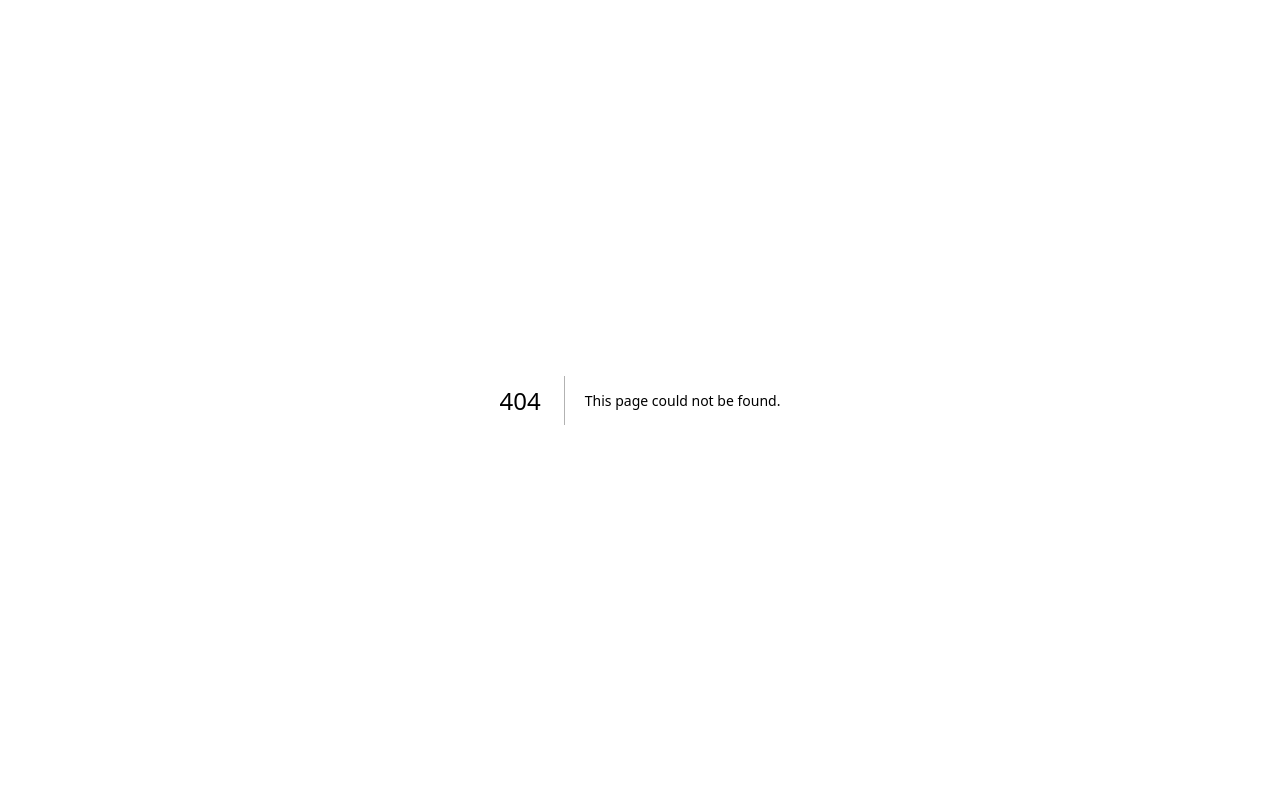
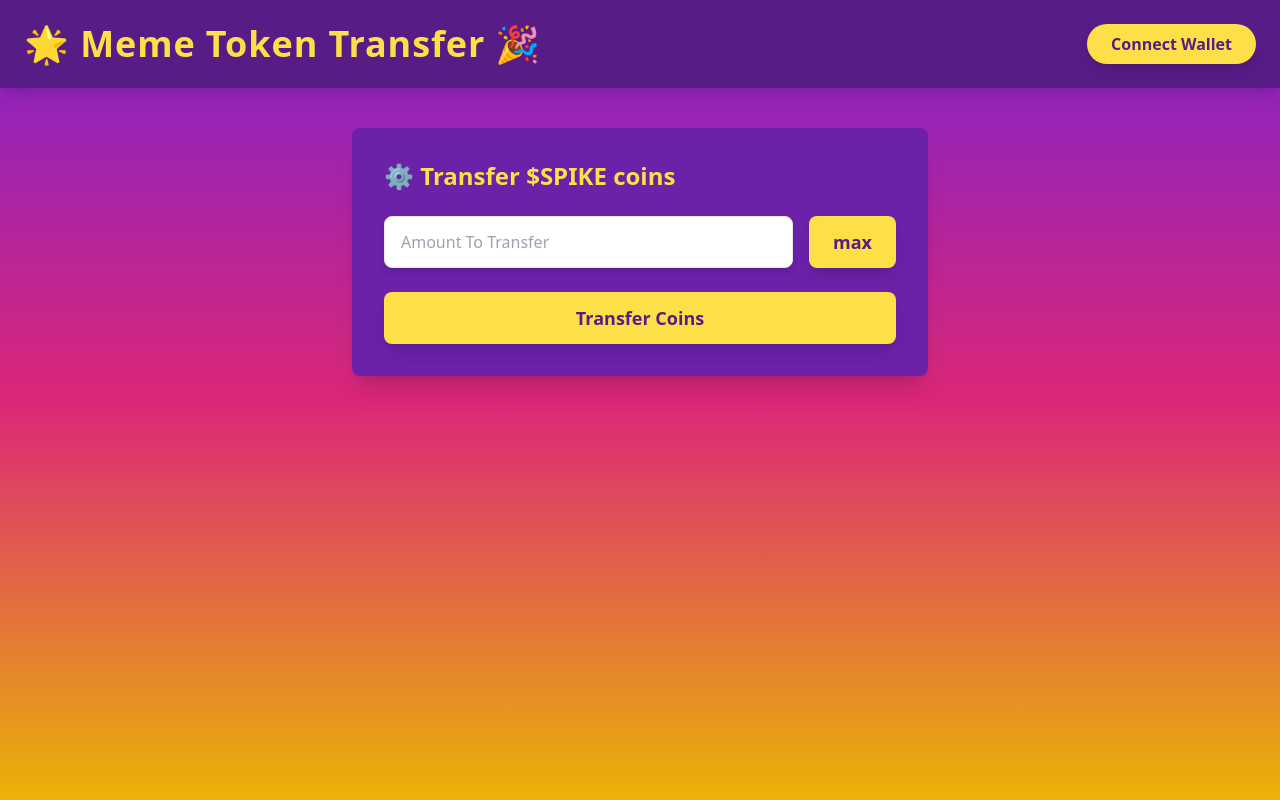
Before and after one commit to SNABUR/SupraSpike, a Next.js app: page /transfer in a window 1280 px wide. Before the commit this address had no page. Built offline with nearby package versions, Linux system fonts and the light colour scheme.

Commit message:
transfers

```diff
--- /dev/null
+++ b/app/transfer/page.tsx
@@ -0,0 +1,222 @@
+"use client";
+
+import { useState, useEffect, useCallback } from "react";
+import {BCS, TxnBuilderTypes} from "aptos";
+import Big from "big.js";
+
+export default function Admin() {
+
+  const [account, setAccount] = useState("");
+  const [showDisconnect, setShowDisconnect] = useState(false);
+  const [result, setResult] = useState<string | null>(null);
+  const [error, setError] = useState<string | null>(null);
+  const [isLoading, setIsLoading] = useState(false);
+  const [provider, setProvider] = useState<any>(null);
+  const [depositAmount, setDepositAmount] = useState("");
+
+  const reciever= "0x6e3e09ab7fd0145d7befc0c68d6944ddc1a90fd45b8a6d28c76d8c48bed676b0"
+  const CONTRACT_ADDRESS = "0x6e3e09ab7fd0145d7befc0c68d6944ddc1a90fd45b8a6d28c76d8c48bed676b0";
+  //const CONTRACT_ADDRESS_MEME = "0x0fec116479f1fd3cb9732cc768e6061b0e45b178a610b9bc23c2143a6493e794::meme_spike::SPIKE"; //TESTNET
+  const CONTRACT_ADDRESS_MEME = "0x0fec116479f1fd3cb9732cc768e6061b0e45b178a610b9bc23c2143a6493e794::memecoins::SPIKE"; //MAINNET
+
+
+
+  const getProvider = useCallback(async () => {
+    if (typeof window !== "undefined" && "starkey" in window) {
+      const starkeyProvider = (window as any)?.starkey.supra;
+      setProvider(starkeyProvider);
+
+      if (starkeyProvider) {
+        const currentNetwork = await starkeyProvider.getChainId();
+        if (currentNetwork.chainId !== 8) {
+          await starkeyProvider.changeNetwork({ chainId: 8 });
+          console.log("Network changed to chainId 8");
+        }
+      }
+
+      return starkeyProvider || null;
+    }
+    return null;
+  }, []);
+
+  const resetWalletData = () => {
+    setAccount("");
+  };
+
+  const disconnectWallet = async () => {
+    const provider = await getProvider();
+    if (provider) {
+      try {
+        await provider.disconnect();
+      } catch (error) {
+        console.error("Error disconnecting:", error);
+      }
+    }
+    resetWalletData();
+  };
+
+  const connectWallet = async () => {
+    try {
+      if (!provider) return;
+      const accounts = await provider.connect();
+      if (accounts && accounts.length > 0) {
+        setAccount(accounts[0]);
+      }
+    } catch (err) {
+      console.error("Error connecting wallet:", err);
+    }
+  };
+
+
+  useEffect(() => {
+    const starkeyProvider = getProvider();
+    if (!starkeyProvider) {
+      console.error("Provider not available");
+      return;
+    }
+
+  }, [getProvider]);
+
+  const shortAccount = account ? `${account.slice(0, 6)}...${account.slice(-4)}` : "";
+
+
+
+  const TransferCoins = async () => {
+    const starkeyProvider = await getProvider();
+    const parsedDeposit = parseInt(depositAmount, 10);
+    if (isNaN(parsedDeposit) || parsedDeposit <= 0) {
+      setError("Please provide a valid integer amount.");
+      return;
+    }
+    console.log(parsedDeposit*1000,"amount of tokens to buy");
+    console.log("Receptor (reciever):", reciever);
+    console.log("Cantidad (amount):", Number(Big(parsedDeposit * 1000).toFixed(0, 0)));
+
+    try {
+        const accounts = await starkeyProvider.connect();
+        const txExpiryTime = Math.ceil(Date.now() / 1000) + 30; // 30 seconds expiry
+        const optionalTransactionPayloadArgs = { txExpiryTime };
+        const rawTxPayload2 = [
+            accounts[0],
+            0,
+            CONTRACT_ADDRESS,
+            "TransferCoin",
+            "transfer_coins",
+            [
+              CONTRACT_ADDRESS_MEME
+            ],
+            [
+              BCS.bcsToBytes(TxnBuilderTypes.AccountAddress.fromHex(reciever)), //recipient
+              BCS.bcsSerializeUint64(Number(Big(parsedDeposit*1000).toFixed(0,0))), //amount tokens Spike to send
+            ],
+            optionalTransactionPayloadArgs
+          ];
+          console.log("Raw Tx Payload:", rawTxPayload2);
+
+        const transactionData2 = await starkeyProvider.createRawTransactionData(rawTxPayload2);
+        const networkData = await starkeyProvider.getChainId();
+
+        const params = {
+        data: transactionData2,
+        from: accounts[0],
+        to: CONTRACT_ADDRESS,
+        chainId: networkData.chainId,
+        value: "",
+        };
+
+        const tx = await starkeyProvider.sendTransaction(params);
+
+    } catch (err) {
+        console.error("Error sending tokens:", err);
+        setError(err instanceof Error ? err.message : "Unknown error occurred.");
+    } finally {
+        setIsLoading(false);
+    }
+  };
+
+
+
+  return (
+    <div className="min-h-screen bg-gradient-to-b from-purple-700 via-pink-600 to-yellow-500 text-white font-sans">
+      <header className="flex items-center justify-between p-6 shadow-lg bg-purple-900">
+        <h1 className="text-4xl font-extrabold text-yellow-300 tracking-wide">🌟 Meme Token Transfer 🎉</h1>
+        <div className="flex items-center gap-4 relative">
+          {account ? (
+            <div
+              className="relative text-sm bg-yellow-300 text-purple-900 py-2 px-4 rounded-full font-mono cursor-pointer shadow-lg hover:shadow-yellow-500 transition"
+              onClick={() => setShowDisconnect(!showDisconnect)}
+            >
+              {shortAccount}
+              {showDisconnect && (
+                <button
+                  onClick={disconnectWallet}
+                  className="absolute top-12 left-0 bg-red-600 text-white py-2 px-4 rounded shadow-lg hover:bg-red-700 transition"
+                >
+                  Disconnect
+                </button>
+              )}
+            </div>
+          ) : (
+            <button
+              onClick={connectWallet}
+              className="bg-yellow-300 text-purple-900 font-bold py-2 px-6 rounded-full shadow-lg transition-all hover:bg-yellow-400 hover:shadow-xl"
+            >
+              Connect Wallet
+            </button>
+          )}
+        </div>
+      </header>
+
+      <main className="flex flex-col items-center justify-center px-5 space-y-16 mt-10">
+
+        {result && (
+          <div className="w-full max-w-xl bg-green-100 border border-green-400 text-green-700 px-6 py-4 rounded-lg shadow-md">
+            <p>
+              <strong>Transaction Successful:</strong>{" "}
+              <a
+                href={`https://testnet.suprascan.io/tx/${result}`}
+                target="_blank"
+                rel="noopener noreferrer"
+                className="text-blue-500 underline hover:text-blue-700"
+              >
+                View on Explorer
+              </a>
+            </p>
+          </div>
+        )}
+        {error && (
+          <div className="w-full max-w-xl bg-red-100 border border-red-400 text-red-700 px-6 py-4 rounded-lg shadow-md">
+            <p>
+              <strong>Error:</strong> {error}
+            </p>
+          </div>
+        )}
+        <section className="w-full max-w-xl bg-purple-800 rounded-lg shadow-xl p-8">
+          <h2 className="text-2xl font-bold text-yellow-300 mb-6">⚙️ Transfer $SPIKE coins</h2>
+          <div className="flex flex-fil gap-4">
+          <input
+            type="text"
+            placeholder="Amount To Transfer"
+            value={depositAmount}
+            onChange={(e) => setDepositAmount(e.target.value)}
+            className="w-full px-4 py-3 border rounded-lg focus:outline-none focus:ring focus:ring-yellow-300 text-black shadow-md"
+          />
+          <div>
+            <button className="w-full px-6 py-3 bg-yellow-300 text-purple-900 rounded-lg shadow-lg font-semibold text-lg transition-all transform hover:bg-yellow-400 hover:shadow-xl"
+            onClick={() => setDepositAmount("5480000000000000")}>
+              max
+            </button>
+          </div>
+          </div>
+          <button
+            onClick={TransferCoins}
+            className="w-full px-6 py-3 mt-6 bg-yellow-300 text-purple-900 rounded-lg shadow-lg font-semibold text-lg transition-all transform hover:bg-yellow-400 hover:shadow-xl"
+          >
+            Transfer Coins
+          </button>
+        </section>
+      </main>
+    </div>
+  );
+
+}
```
